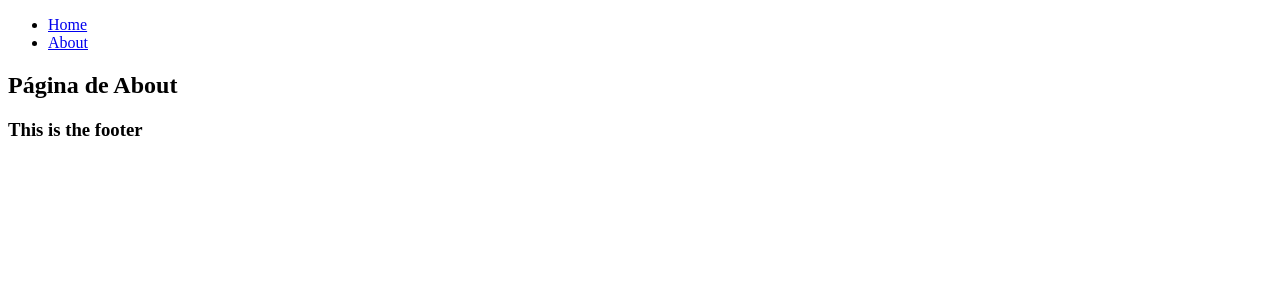
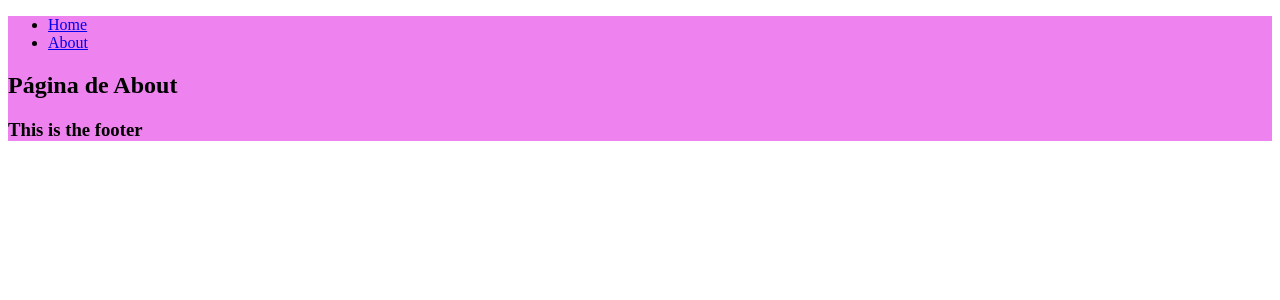
Before and after one commit to jesusmongedev/platzi-avo-app, a Next.js app: page /about in a window 1280 px wide. Shown: the top 300 px of the page. Built offline with nearby package versions, Linux system fonts and the light colour scheme.

Commit message:
Global CSS (.css)

```diff
--- a/components/Layout/index.js
+++ b/components/Layout/index.js
@@ -2,7 +2,7 @@ import Navbar from "@components/Navbar";
 
 const Layout = ({ children }) => {
   return (
-    <div>
+    <div className="container">
       <Navbar />
       {children}
       <footer>
--- /dev/null
+++ b/css/style.css
@@ -0,0 +1,3 @@
+.container {
+  background: violet;
+}
--- a/pages/_app.js
+++ b/pages/_app.js
@@ -1,5 +1,6 @@
 // import App from "next/app";
 import Layout from "@components/Layout";
+import "../css/style.css";
 
 function MyApp({ Component, pageProps }) {
   //.Casos de uso
```
